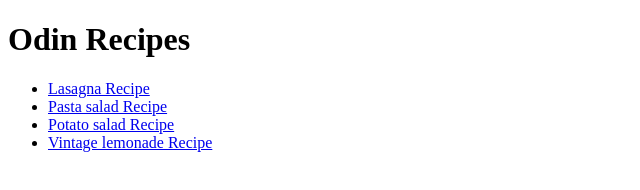
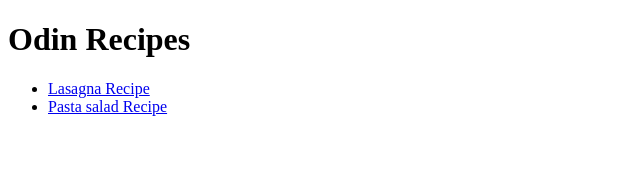
Before and after one commit to Githuaaa/odin-recipes, a plain HTML site: page index.html in a window 1280 px wide. Shown: the whole page, without its empty margins (0-640 px from the left). Drawn offline with Linux system fonts and the light colour scheme.

Commit message:
Remove 2 recipe pages

```diff
--- a/index.html
+++ b/index.html
@@ -10,8 +10,6 @@
     <ul>
         <li><a href="recipes/lasagna.html">Lasagna Recipe</a></li>
         <li><a href="recipes/pastasalad.html">Pasta salad Recipe</a></li>
-        <li><a href="recipes/potatosalad.html">Potato salad Recipe</a></li>
-        <li><a href="recipes/vintagelemonade.html">Vintage lemonade Recipe</a></li>
     </ul>
 </body>
 </html>
```
